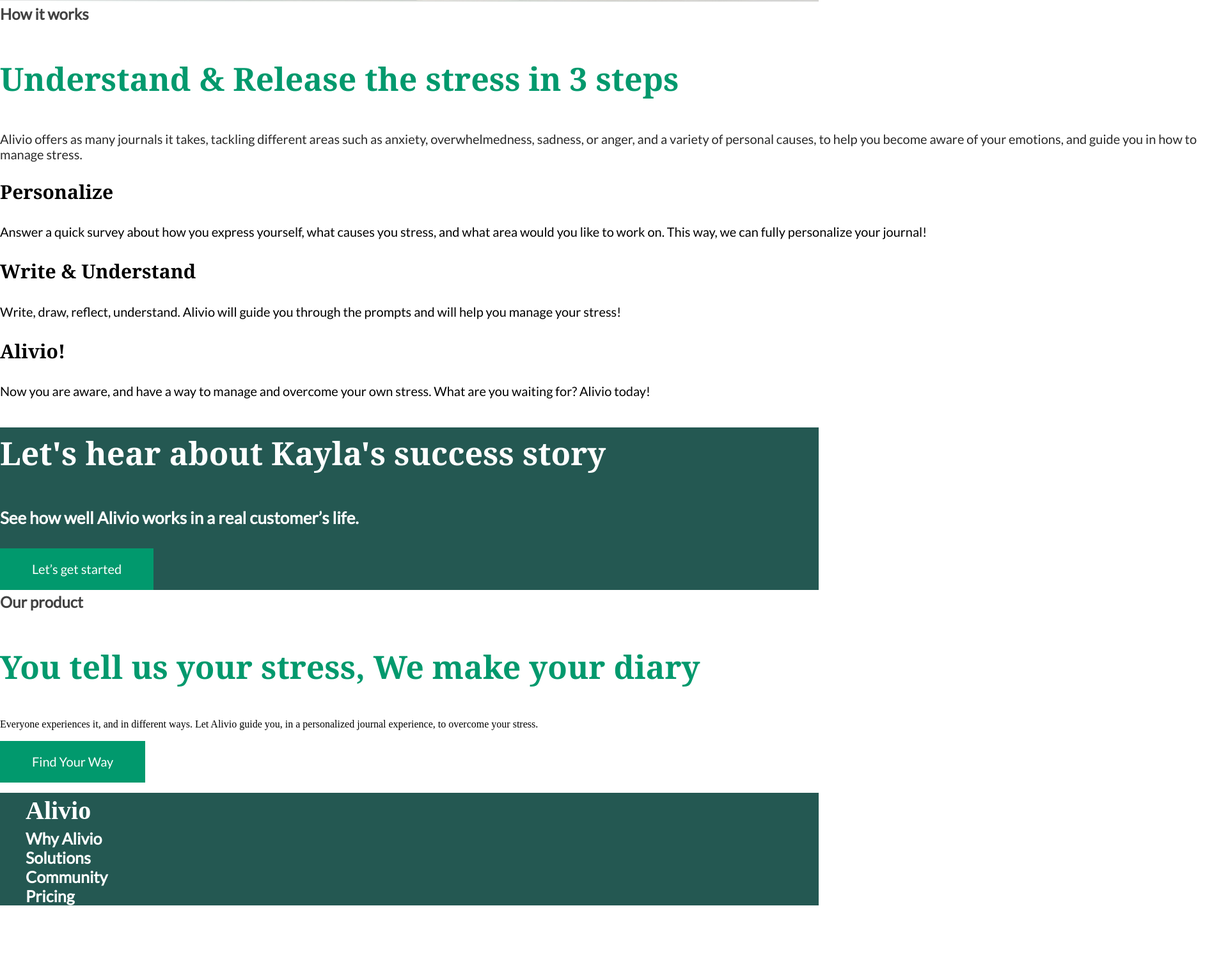
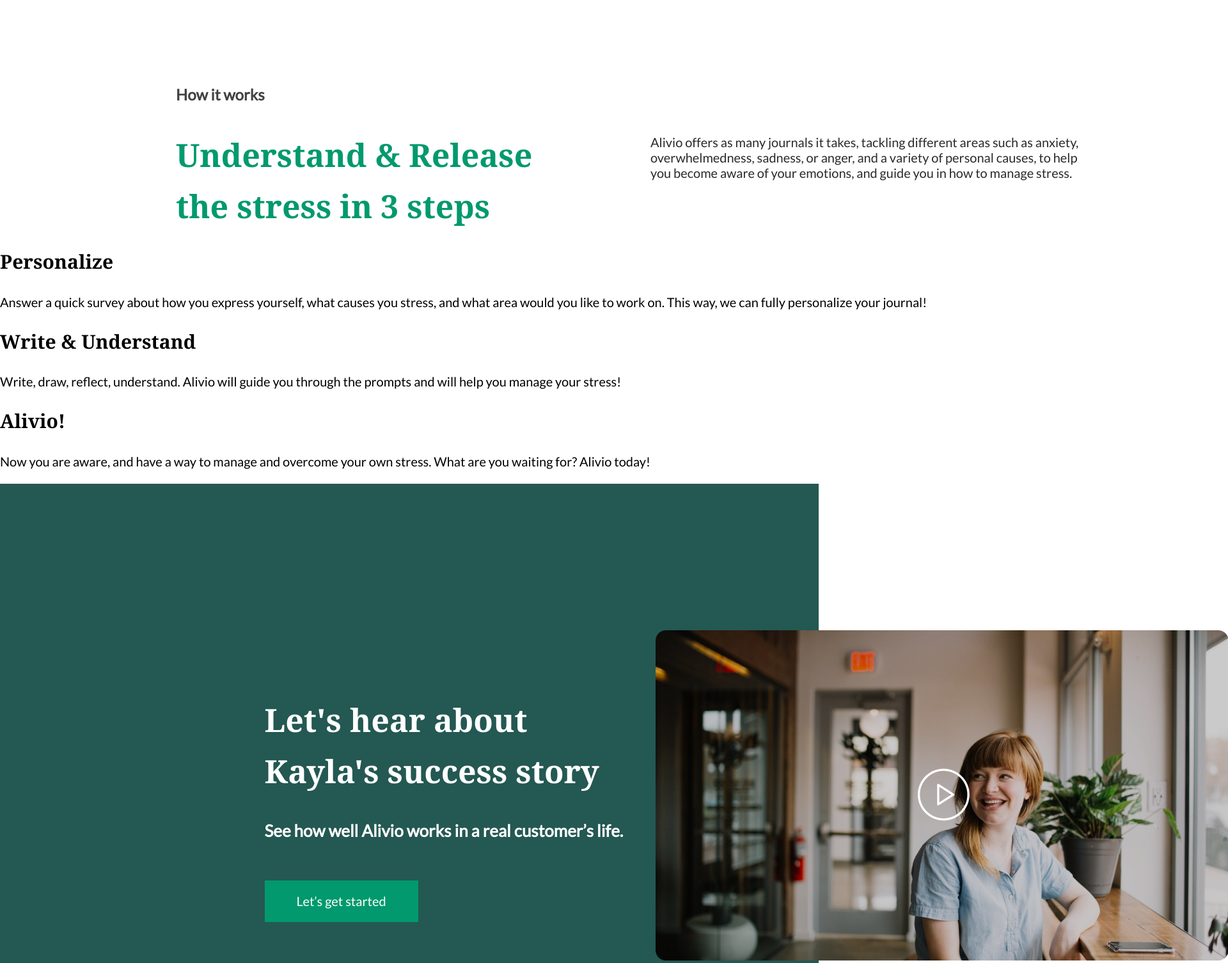
Before and after one commit to Dikhtiar-Tania96/MY_SITE, a plain HTML site: page index.html in a window 1280 px wide. Shown: the part 963-2468 px from the top of the page at 64% size, 1920 px wide, since content can reach past the window. Before the commit the page ends 2394 px from the top, so only its background shows below. Drawn offline with nearby package versions, Linux system fonts and the light colour scheme.

Commit message:
add new info

```diff
--- a/css/style.css
+++ b/css/style.css
@@ -1,16 +1,14 @@
 :root {
-    --accent-color:#01996D;
-    --header-color:#292929;
-    --black-color:#000000;
-    --text-color:#484848;
-    --white-color:#FFFFFF;
-    --second-color:#424242;
-    --bg-color:#245852;
-
+  --accent-color: #01996d;
+  --header-color: #292929;
+  --black-color: #000000;
+  --text-color: #484848;
+  --white-color: #ffffff;
+  --second-color: #424242;
+  --bg-color: #245852;
 }
 
-
-.navi-header{
+.navi-header {
   text-decoration: none;
   font-family: Lato;
   font-weight: 500;
@@ -18,10 +16,10 @@
   line-height: 1.2;
   color: var(--header-color);
   list-style: none;
-
+  max-width: 671px;
 }
 
-.header-button{
+.header-button {
   background-color: var(--accent-color);
   /* width:183px;
     height: 51px; */
@@ -38,7 +36,7 @@
   padding-left: 50px;
 }
 
-.header-button:hover{
+.header-button:hover {
   background-color: red;
 }
 
@@ -51,26 +49,25 @@
     color: var(--black-color)
 } */
 
-
-.header-list{
+.header-list {
   list-style: none;
 }
 
-.header-list:last-child{
+.header-list:last-child {
   margin-left: 283px;
 }
 
-.headline{
+.headline {
   font-family: Georgia;
   font-weight: 700;
   font-size: 65px;
   line-height: 1.13;
   color: var(--accent-color);
   margin-bottom: 30px;
-
+  margin-top: 0;
 }
 
-.text{
+.text {
   font-family: Lato;
   font-weight: 400;
   font-size: 20px;
@@ -79,29 +76,31 @@
   margin-bottom: 18px;
 }
 
-.photo-section{
-    background-image:url(/css/img/BG\ \(4\).jpg);
+.photo-section {
+  background-image: url(./img/BG\ \(4\).jpg);
   background-position: center;
 }
 
-.section-headline{
+.section-headline {
   font-family: Lato;
   font-weight: 600;
   font-size: 24px;
   line-height: 1.6;
   color: var(--second-color);
-    margin: 0;
+  margin-top: 0;
+  margin-bottom: 35px;
 }
 
-.section-content{
+.section-content {
   font-family: Georgia;
   font-weight: 700;
   font-size: 50px;
   line-height: 1.6;
   color: var(--accent-color);
+  margin: 0;
 }
 
-.caption{
+.caption {
   font-family: Georgia;
   font-weight: 700;
   font-size: 30px;
@@ -109,34 +108,44 @@
   color: var(--black-color);
 }
 
-.text-caption{
+.text-caption {
   font-family: Lato;
   font-weight: 500;
   font-size: 20px;
   line-height: 1.5;
 }
 
-.color-section{
+.color-section {
   background-color: var(--bg-color);
+  padding-top: 229px;
+  padding-bottom: 177px;
+  padding-right: 207px;
+  padding-left: 207px;
 }
 
-.color-section-title{
+.color-section-title {
   color: var(--white-color);
   font-family: Georgia;
   font-weight: 700;
   font-size: 50px;
   line-height: 1.6;
+  margin-top: 0;
+  margin-bottom: 33px;
+  padding-top: 100px;
+
 }
 
-.color-section-text{
+.color-section-text {
   font-family: Lato;
   font-weight: 600;
   font-size: 26px;
   line-height: 1.6;
   color: var(--white-color);
+  margin-top: 0;
+  margin-bottom: 57px;
 }
 
-.first-list{
+.first-list {
   font-family: Avenir;
   font-weight: 900;
   font-size: 40px;
@@ -145,7 +154,7 @@
   list-style: none;
 }
 
-.list-elem{
+.list-elem {
   font-family: Lato;
   font-weight: 600;
   font-size: 25px;
@@ -154,12 +163,12 @@
   list-style: none;
 }
 
-.container{
+.container {
   width: 1920px;
-    margin:0 auto;
+  margin: 0 auto;
 }
 
-.header-menu{
+.header-menu {
   margin-top: 0;
   margin-bottom: 0;
   padding: 0;
@@ -167,13 +176,13 @@
   gap: 72px;
 }
 
-.header-section{
+.header-section {
   display: flex;
   justify-content: space-between;
   align-items: center;
 }
 
-.header-navigation{
+.header-navigation {
   display: flex;
   justify-content: space-between;
   align-items: center;
@@ -182,7 +191,7 @@
   margin-right: 35px;
 }
 
-.main-object{
+.main-object {
   max-width: 440px;
   padding-top: 175px;
   padding-bottom: 336px;
@@ -190,5 +199,29 @@
   padding-right: 1205px;
 }
 
-.second-section{
+.second-div {
+  display: flex;
+  align-items: center;
+  padding-left: 275px;
+  padding-right: 232px;
+  justify-content: space-between;
 }
+
+.object {
+  max-width: 584px;
+  margin-right: 136px;
+}
+
+.second-section {
+  padding-top: 169px;
+}
+
+.video-section{
+    display: flex;
+    justify-content: center;
+}
+
+.video-text{
+    max-width: 580px;
+    margin-right: 31px;
+}
--- a/index.html
+++ b/index.html
@@ -67,16 +67,20 @@
 
       <section class="second-section">
         <div class="container">
+          <div class="second-div">
+            <div class="object">
           <h3 class="section-headline">How it works</h3>
           <h2 class="section-content">
             Understand & Release the stress in 3 steps
           </h2>
+        </div>
           <p class="navi-header">
             Alivio offers as many journals it takes, tackling different areas
             such as anxiety, overwhelmedness, sadness, or anger, and a variety
             of personal causes, to help you become aware of your emotions, and
             guide you in how to manage stress.
           </p>
+        </div>
         </div>
       </section>
 
@@ -105,6 +109,8 @@
 
       <section class="color-section">
         <div class="container">
+          <div class="video-section">
+            <div class="video-text">
           <h2 class="color-section-title">
             Let's hear about Kayla's success story
           </h2>
@@ -113,6 +119,9 @@
           </p>
           <button class="header-button">Let’s get started</button>
         </div>
+       <img src="./css/img/Video.png" alt="video">
+      </div>
+      </div>
       </section>
 
       <section>
```
Also changed, not shown: css/img/Video.png (added). Lines whose indentation alone changed are shown as unchanged.
